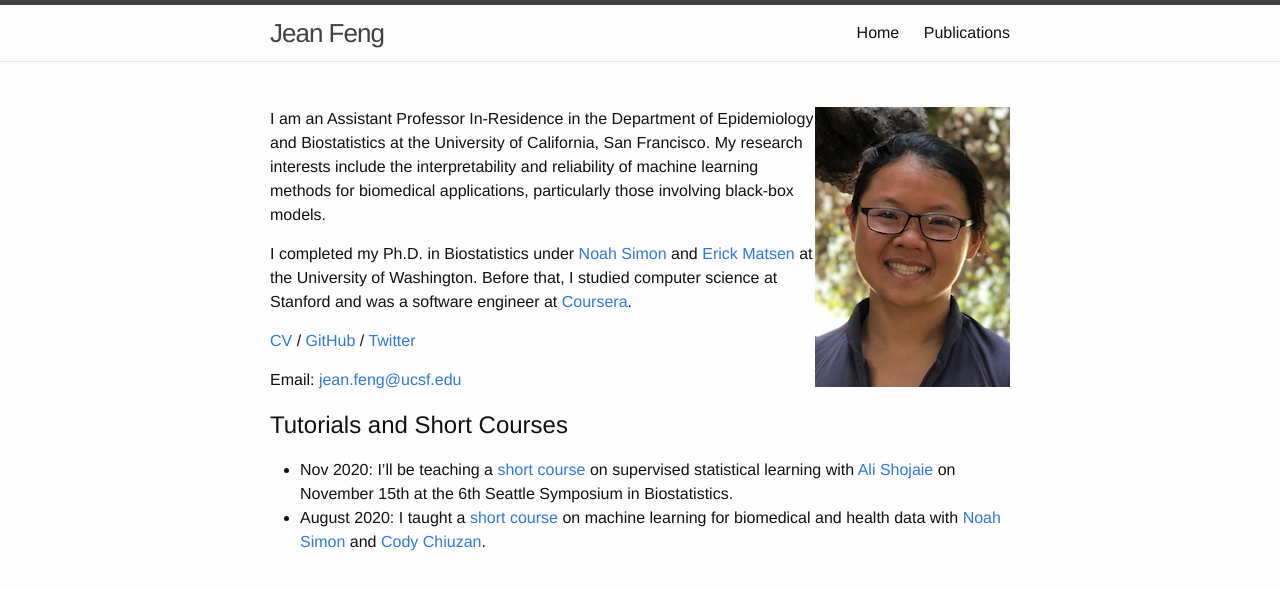
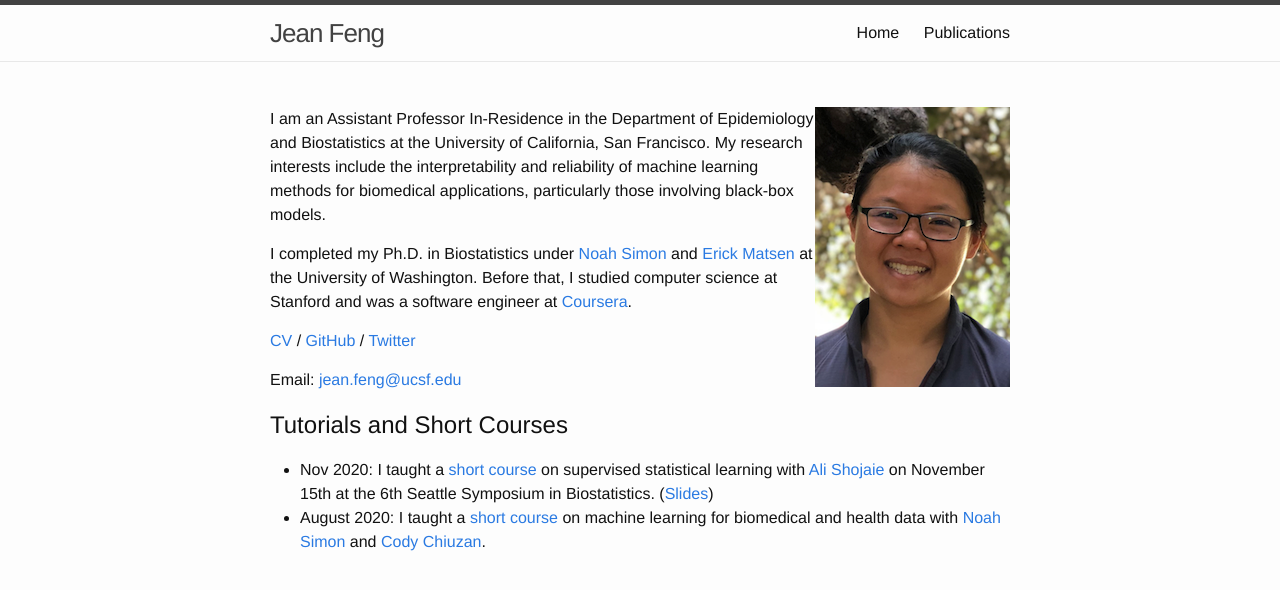
Before and after one commit to jjfeng/jjfeng.github.io, a Jekyll site: the page built from index.md, in a window 1280 px wide. Shown: the top 590 px of the page. Built offline with Jekyll 4.4.1, drawn with Linux system fonts in a browser that asks for light colours.

Commit message:
adding slides

```diff
--- a/index.md
+++ b/index.md
@@ -43,5 +43,5 @@
 
 ## Tutorials and Short Courses
 
-- Nov 2020: I'll be teaching a [short course](https://www.biostat.washington.edu/news/calendar/symposium) on supervised statistical learning with [Ali Shojaie](http://faculty.washington.edu/ashojaie/) on November 15th at the 6th Seattle Symposium in Biostatistics.
+- Nov 2020: I taught a [short course](https://www.biostat.washington.edu/news/calendar/symposium) on supervised statistical learning with [Ali Shojaie](http://faculty.washington.edu/ashojaie/) on November 15th at the 6th Seattle Symposium in Biostatistics. ([Slides](teaching/Seattle_Symposium_ShortCourse2020_ML.pdf))
 - August 2020: I taught a [short course](https://www.publichealth.columbia.edu/research/precision-prevention/machine-learning-boot-camp-analyzing-biomedical-and-health-data) on machine learning for biomedical and health data with [Noah Simon](https://faculty.washington.edu/nrsimon/) and [Cody Chiuzan](https://www.publichealth.columbia.edu/people/our-faculty/cc3780).
```
